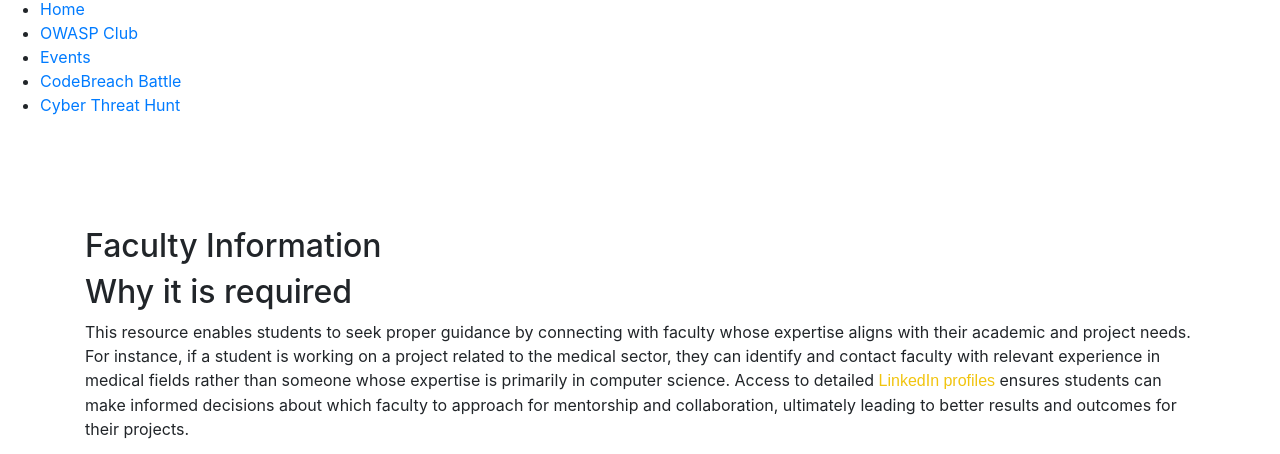
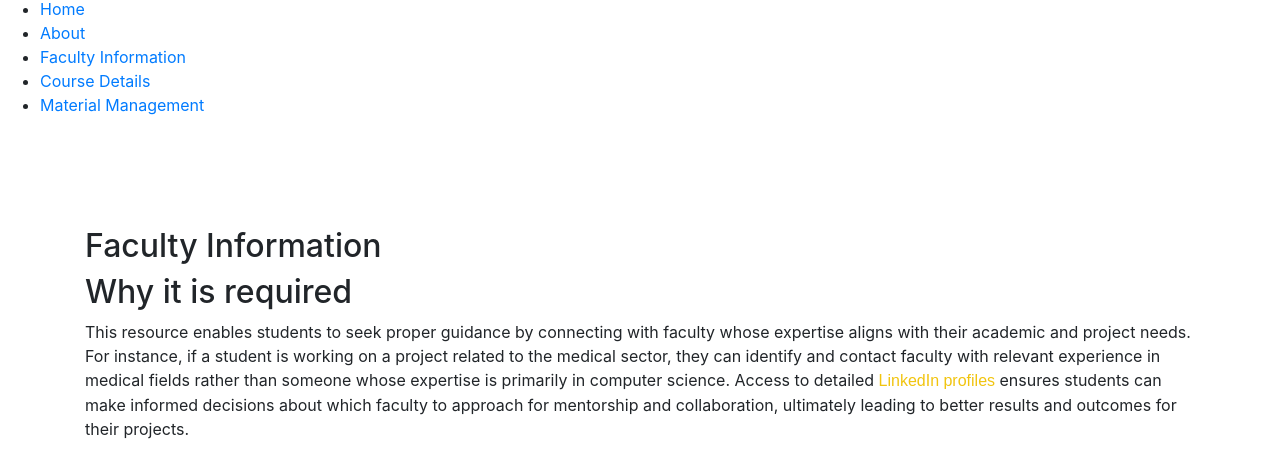
Before and after one commit to BhardwajChakri7/Course-Master, a plain HTML site: page FacultyInformation/index.html in a window 1280 px wide. Shown: the part 303-757 px from the top of the page. Drawn offline with nearby package versions, Linux system fonts and the light colour scheme; a script that the page names is missing.

Commit message:
Update index.html

```diff
--- a/FacultyInformation/index.html
+++ b/FacultyInformation/index.html
@@ -11,7 +11,7 @@
     <meta charset="UTF-8">
     <meta name="viewport" content="width=device-width, initial-scale=1.0">
     <title>OWASP Club Event</title>
-    <link rel="stylesheet" href="../owasp3.css">
+    <link rel="stylesheet" href="../faculty.css">
     <link rel="preconnect" href="https://fonts.googleapis.com">
     <link rel="preconnect" href="https://fonts.gstatic.com" crossorigin>
     <link href="https://fonts.googleapis.com/css2?family=Orbitron:wght@400..900&family=Share+Tech+Mono&display=swap" rel="stylesheet">
@@ -46,16 +46,14 @@
     <header>
         <nav>
             <div class="logo">
-                <a href="https://owasp.org/"><img src="https://owasp.org/assets/images/logo.png" class="club-poster" /></a>
+                <a><img src="https://t4.ftcdn.net/jpg/08/54/30/35/240_F_854303556_9NLE0IoGN7hAjRxdcYPVlWrufrV7Ns3a.jpg" class="club-poster" /></a>
             </div>
             <ul class="nav-links">
                 <li><a href="/#about-college">Home</a></li>
-                <li><a href="/#club-details">OWASP Club</a></li>
-                <li><a href="/events">Events</a></li>
-                <li><a href="/codebreach-battle">CodeBreach Battle</a></li>
-                <li><a href="/vintra">Cyber Threat Hunt</a></li>
-                <!--                 <li><a href="/np101">Network Pentesting</a></li>
-                <li><a href="https://forms.gle/DVYprTTRSS5wrjbF7" class="active">Register for NP101</a></li> -->
+                <li><a href="/#club-details">About</a></li>
+                <li><a href="/events">Faculty Information</a></li>
+                <li><a href="/codebreach-battle">Course Details</a></li>
+                <li><a href="/vintra">Material Management</a></li>
             </ul>
             <div class="burger">
                 <div class="line1"></div>
```
